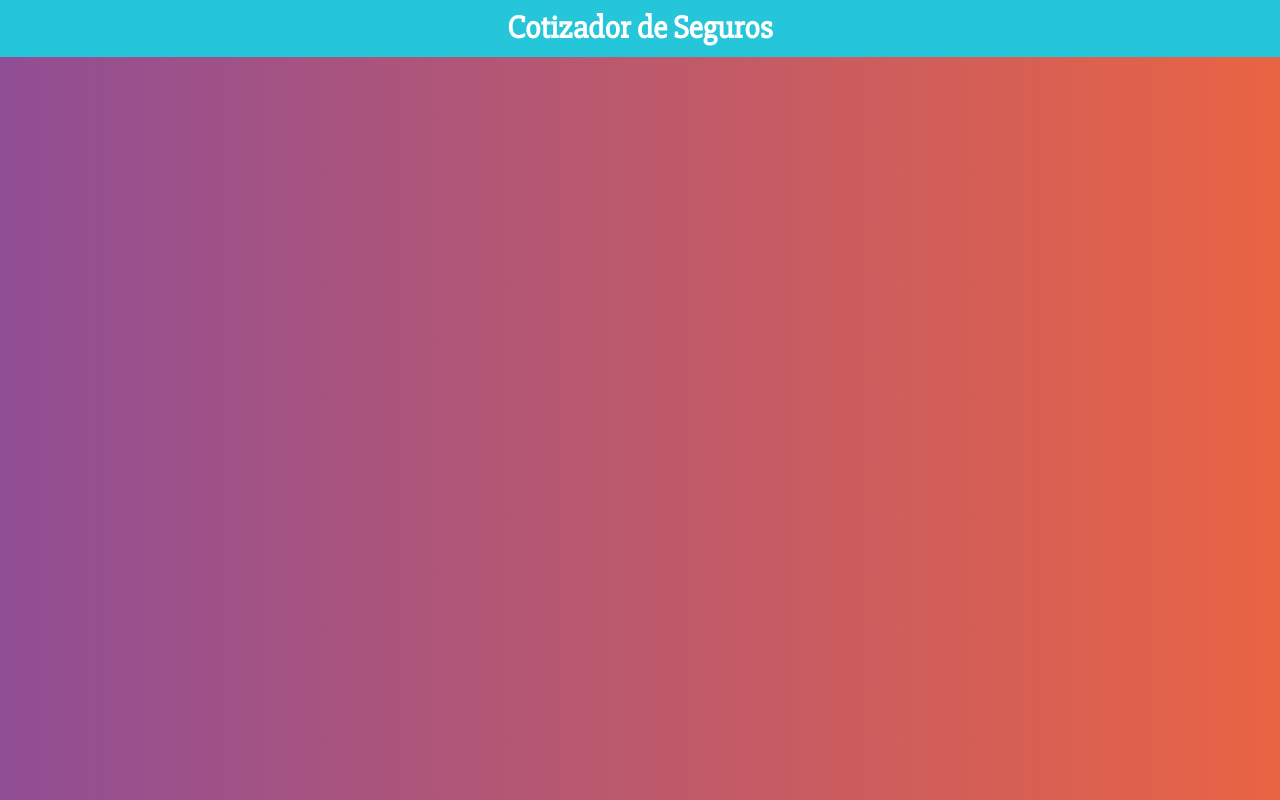
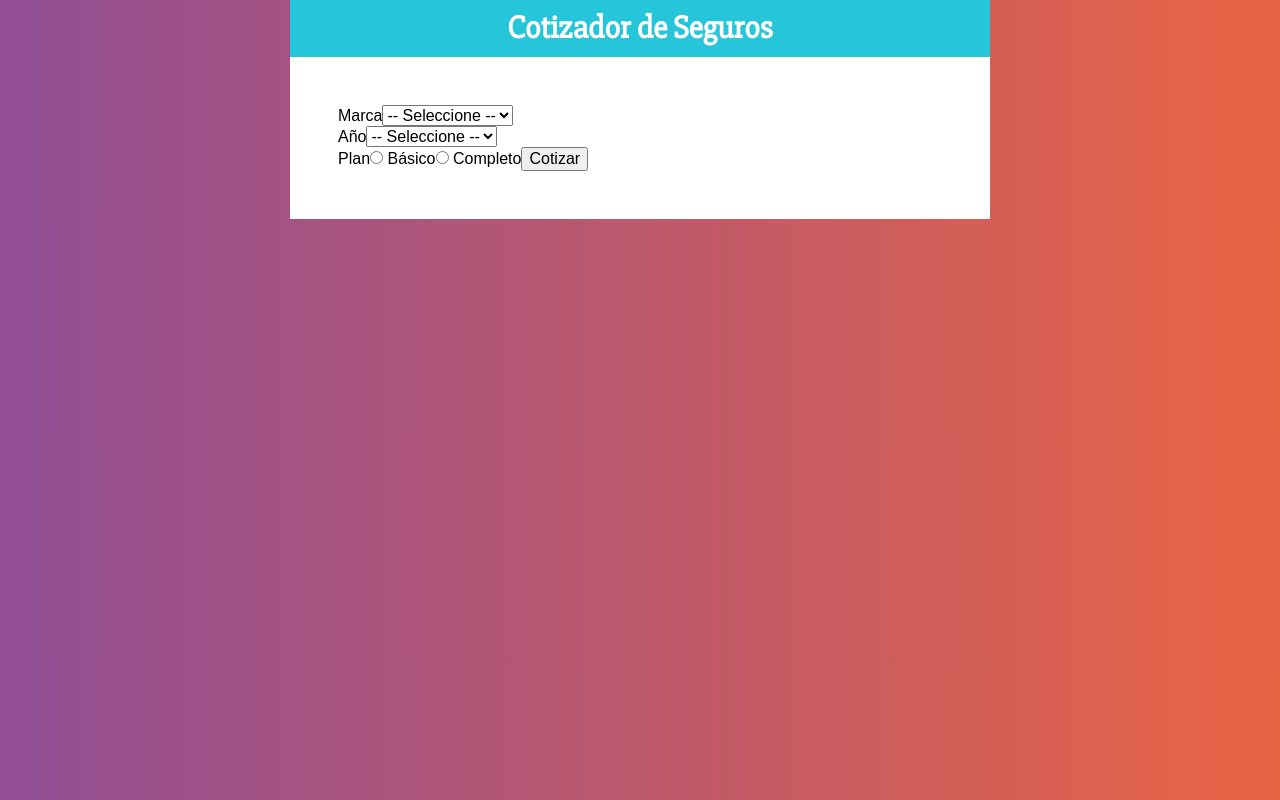
Before and after one commit to psyHook/03-cotizador-app, a React (Create React App) app: page / in a window 1280 px wide. Built offline with nearby package versions, Linux system fonts and the light colour scheme.

Commit message:
Creando componente Formulario

```diff
--- a/src/App.js
+++ b/src/App.js
@@ -1,9 +1,27 @@
-import React from 'react';
-import Header from './components/Header';
+import React from "react";
+import Header from "./components/Header";
+import Formulario from './components/Formulario';
+
+import styled from "@emotion/styled";
+
+const Contenedor = styled.div`
+  max-width: 700px;
+  margin: 0 auto;
+`;
+const ContenedorFormulario = styled.div`
+  background-color: #fff;
+  padding: 3rem;
+`;
 
 function App() {
   return (
-    <Header titulo="Cotizador de Seguros" />
+    <Contenedor>
+      <Header titulo="Cotizador de Seguros" />
+
+      <ContenedorFormulario>
+        <Formulario />
+      </ContenedorFormulario>
+    </Contenedor>
   );
 }
 
--- /dev/null
+++ b/src/components/Formulario.js
@@ -0,0 +1,43 @@
+import React from "react";
+
+const Formulario = () => {
+  return (
+    <form>
+      <div>
+        <label>Marca</label>
+        <select>
+          <option value="">-- Seleccione --</option>
+          <option value="americano">Americano</option>
+          <option value="europeo">Europeo</option>
+          <option value="asiatico">Asiatico</option>
+        </select>
+      </div>
+
+      <div>
+        <label>Año</label>
+        <select>
+          <option value="">-- Seleccione --</option>
+          <option value="2021">2021</option>
+          <option value="2020">2020</option>
+          <option value="2019">2019</option>
+          <option value="2018">2018</option>
+          <option value="2017">2017</option>
+          <option value="2016">2016</option>
+          <option value="2015">2015</option>
+          <option value="2014">2014</option>
+          <option value="2013">2013</option>
+          <option value="2012">2012</option>
+        </select>
+      </div>
+
+      <div>
+        <label>Plan</label>
+        <input type="radio" name="plan" value="basico" /> Básico
+        <input type="radio" name="plan" value="completo" /> Completo
+        <button type="button">Cotizar</button>
+      </div>
+    </form>
+  );
+};
+
+export default Formulario;
```
Also changed, not shown: 1 other file (tests, documents, lock files or other folders).
